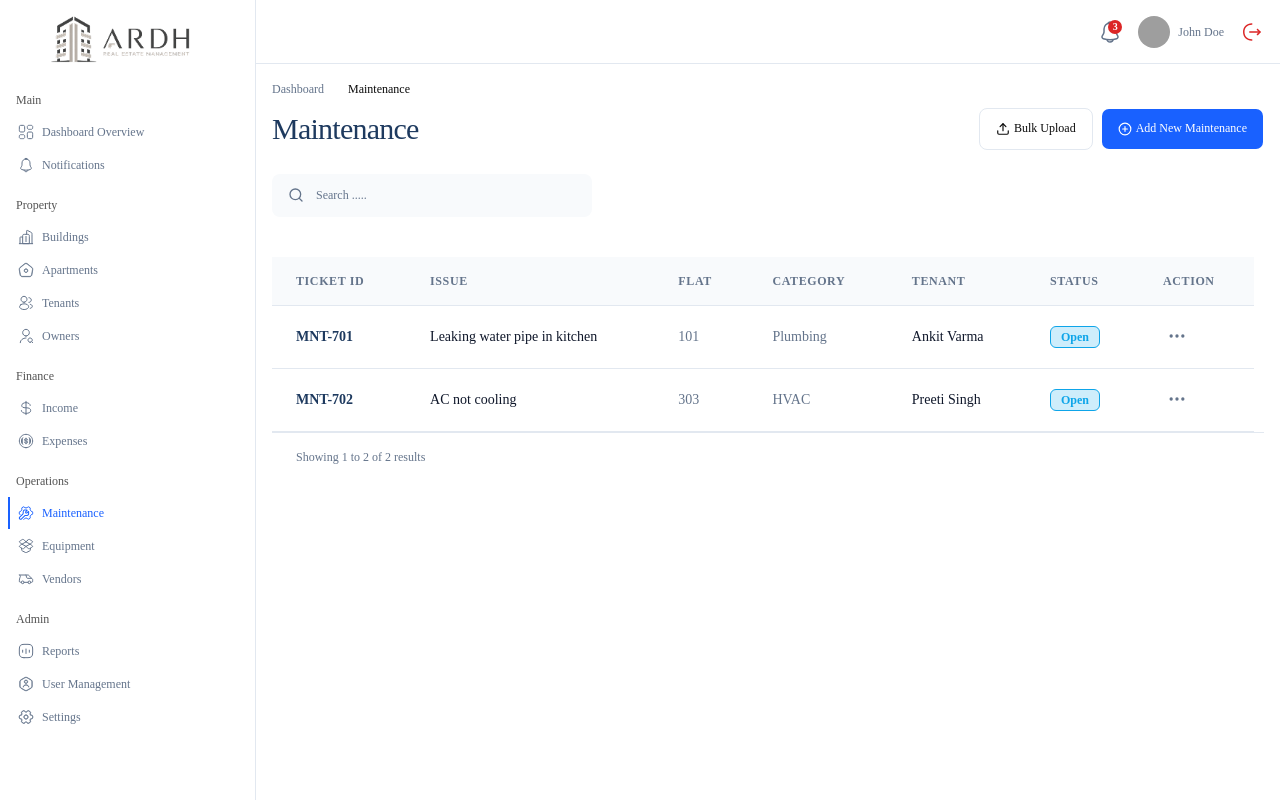
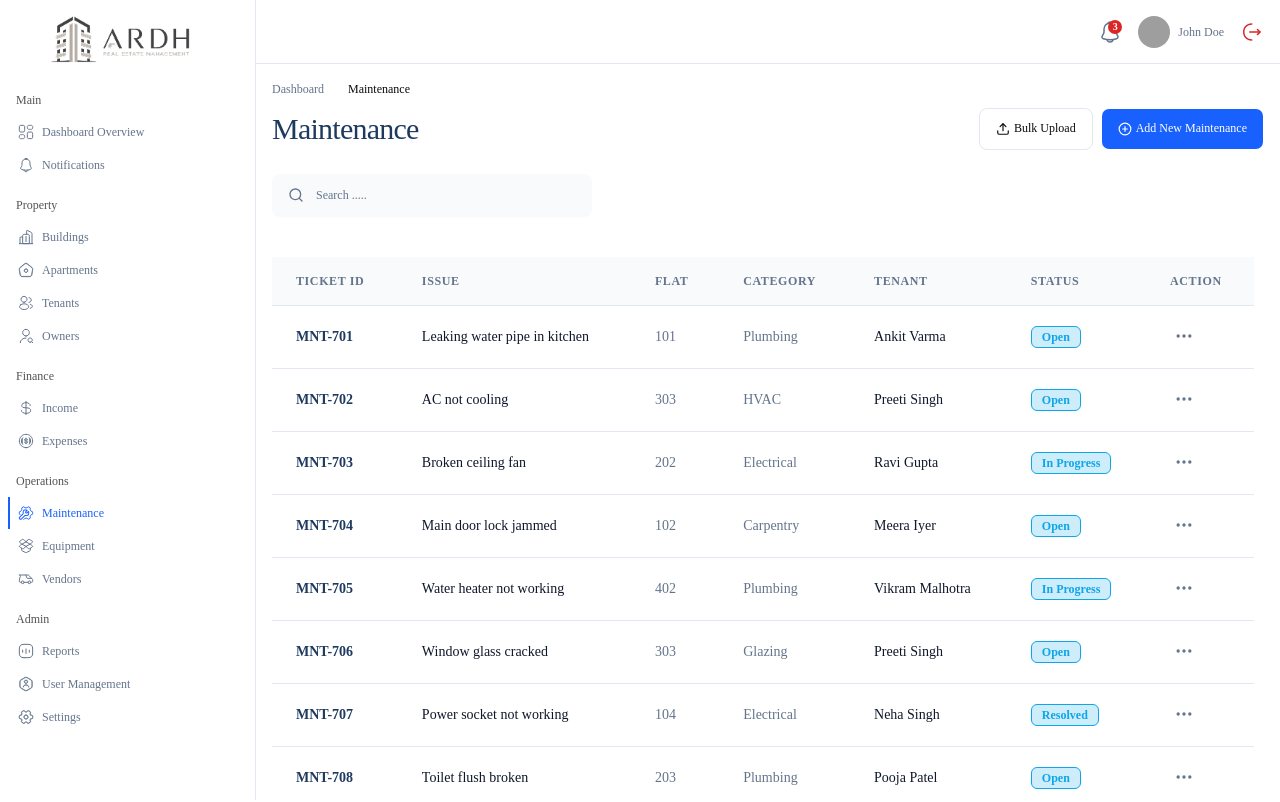
Before and after one commit to ArunRoy404/ardh-frontend, a React (Vite) app: page /maintenance in a window 1280 px wide. Shown: the top 802 px of the page. Built offline with nearby package versions, Linux system fonts and the light colour scheme; grey boxes are pictures that could not be loaded; some icons are missing.

Commit message:
feat: implement maintenance and apartment pages with zustand data stores and responsive list components

```diff
--- a/src/components/Apartments/ApartmentsList/ApartmentsList.jsx
+++ b/src/components/Apartments/ApartmentsList/ApartmentsList.jsx
@@ -1,8 +1,11 @@
 import CommonSearch from "@/components/shared/CommonSearch/CommonSearch"
 import ApartmentsTable from "./ApartmentsTable"
 import ApartmentCardsContainer from "./ApartmentCardsContainer"
+import useApartmentStore from "@/dummyDataStore/useApartmentStore"
 
-const ApartmentsList = ({ data, loading = false }) => {
+const ApartmentsList = () => {
+  const { apartmentRecords } = useApartmentStore()
+
   return (
     <>
       <CommonSearch />
@@ -10,8 +13,7 @@ const ApartmentsList = ({ data, loading = false }) => {
       {/* Cards for small screens */}
       <div className="block md:hidden">
         <ApartmentCardsContainer
-          data={data}
-          loading={loading}
+          data={apartmentRecords}
           actionKey="id"
           itemsPerPage={10}
           emptyMessage="No apartments found."
@@ -20,7 +22,7 @@ const ApartmentsList = ({ data, loading = false }) => {
 
       {/* Table for medium+ screens */}
       <div className="hidden md:block">
-        <ApartmentsTable data={data} loading={loading} />
+        <ApartmentsTable data={apartmentRecords} />
       </div>
     </>
   )
--- a/src/components/Maintenance/MaintenanceList/MaintenanceList.jsx
+++ b/src/components/Maintenance/MaintenanceList/MaintenanceList.jsx
@@ -1,8 +1,11 @@
 import CommonSearch from "@/components/shared/CommonSearch/CommonSearch"
 import MaintenanceTable from "./MaintenanceTable"
 import MaintenanceCardsContainer from "./MaintenanceCardsContainer"
+import useMaintenanceStore from "@/dummyDataStore/useMaintenanceStore"
 
-const MaintenanceList = ({ data, loading = false }) => {
+const MaintenanceList = () => {
+  const { maintenanceRecords } = useMaintenanceStore()
+
   return (
     <>
       <CommonSearch />
@@ -10,8 +13,7 @@ const MaintenanceList = ({ data, loading = false }) => {
       {/* Cards for small screens */}
       <div className="block md:hidden">
         <MaintenanceCardsContainer
-          data={data}
-          loading={loading}
+          data={maintenanceRecords}
           actionKey="id"
           itemsPerPage={10}
           emptyMessage="No maintenance requests found."
@@ -20,7 +22,7 @@ const MaintenanceList = ({ data, loading = false }) => {
 
       {/* Table for medium+ screens */}
       <div className="hidden md:block">
-        <MaintenanceTable data={data} loading={loading} />
+        <MaintenanceTable data={maintenanceRecords} />
       </div>
     </>
   )
--- /dev/null
+++ b/src/dummyData/apartmentRecords.js
@@ -0,0 +1,31 @@
+export const apartmentRecords = [
+    { id: 1, flat: "101", type: "2BHK", floor: 1, tenant: "Ankit Varma", rent: "₹30,000", status: "Occupied" },
+    { id: 2, flat: "102", type: "3BHK", floor: 2, tenant: "Neha Singh", rent: "₹30,000", status: "Occupied" },
+    { id: 3, flat: "103", type: "2BHK", floor: 1, tenant: "-", rent: "₹20,000", status: "Vacant" },
+    { id: 4, flat: "104", type: "1BHK", floor: 1, tenant: "Amit Sharma", rent: "₹15,000", status: "Occupied" },
+    { id: 5, flat: "201", type: "3BHK", floor: 2, tenant: "-", rent: "₹28,000", status: "Vacant" },
+    { id: 6, flat: "202", type: "2BHK", floor: 2, tenant: "Rahul Gupta", rent: "₹22,000", status: "Occupied" },
+    { id: 7, flat: "203", type: "2BHK", floor: 2, tenant: "Pooja Patel", rent: "₹23,000", status: "Occupied" },
+    { id: 8, flat: "301", type: "4BHK", floor: 3, tenant: "-", rent: "₹45,000", status: "Vacant" },
+    { id: 9, flat: "302", type: "3BHK", floor: 3, tenant: "Suresh Kumar", rent: "₹35,000", status: "Occupied" },
+    { id: 10, flat: "303", type: "2BHK", floor: 3, tenant: "Preeti Singh", rent: "₹24,000", status: "Occupied" },
+    { id: 11, flat: "401", type: "1BHK", floor: 4, tenant: "-", rent: "₹16,000", status: "Vacant" },
+    { id: 12, flat: "402", type: "2BHK", floor: 4, tenant: "Vikram Malhotra", rent: "₹25,000", status: "Occupied" },
+    { id: 13, flat: "501", type: "3BHK", floor: 5, tenant: "Meera Iyer", rent: "₹32,000", status: "Occupied" },
+    { id: 14, flat: "502", type: "2BHK", floor: 5, tenant: "-", rent: "₹22,000", status: "Vacant" },
+    { id: 15, flat: "601", type: "4BHK", floor: 6, tenant: "Ravi Gupta", rent: "₹48,000", status: "Occupied" },
+    { id: 16, flat: "602", type: "2BHK", floor: 6, tenant: "-", rent: "₹24,000", status: "Vacant" },
+    { id: 17, flat: "701", type: "1BHK", floor: 7, tenant: "Neha Singh", rent: "₹18,000", status: "Occupied" },
+    { id: 18, flat: "702", type: "3BHK", floor: 7, tenant: "-", rent: "₹36,000", status: "Vacant" },
+]
+
+export const getStatusBadge = (status) => {
+    switch (status.toLowerCase()) {
+        case "occupied":
+            return "bg-success-tag-bg border border-success-tag-border text-success-tag-text"
+        case "vacant":
+            return "bg-progress-tag-bg border border-progress-tag-border text-progress-tag-text"
+        default:
+            return ""
+    }
+}
--- /dev/null
+++ b/src/dummyData/maintenanceRecords.js
@@ -0,0 +1,33 @@
+export const maintenanceRecords = [
+    { id: 101, ticketId: "MNT-701", issue: "Leaking water pipe in kitchen", type: "Plumbing", floor: 1, tenant: "Ankit Varma", status: "Open", flat: "101" },
+    { id: 102, ticketId: "MNT-702", issue: "AC not cooling", type: "HVAC", floor: 3, tenant: "Preeti Singh", status: "Open", flat: "303" },
+    { id: 103, ticketId: "MNT-703", issue: "Broken ceiling fan", type: "Electrical", floor: 2, tenant: "Ravi Gupta", status: "In Progress", flat: "202" },
+    { id: 104, ticketId: "MNT-704", issue: "Main door lock jammed", type: "Carpentry", floor: 1, tenant: "Meera Iyer", status: "Open", flat: "102" },
+    { id: 105, ticketId: "MNT-705", issue: "Water heater not working", type: "Plumbing", floor: 4, tenant: "Vikram Malhotra", status: "In Progress", flat: "402" },
+    { id: 106, ticketId: "MNT-706", issue: "Window glass cracked", type: "Glazing", floor: 3, tenant: "Preeti Singh", status: "Open", flat: "303" },
+    { id: 107, ticketId: "MNT-707", issue: "Power socket not working", type: "Electrical", floor: 1, tenant: "Neha Singh", status: "Resolved", flat: "104" },
+    { id: 108, ticketId: "MNT-708", issue: "Toilet flush broken", type: "Plumbing", floor: 2, tenant: "Pooja Patel", status: "Open", flat: "203" },
+    { id: 109, ticketId: "MNT-709", issue: "Kitchen cabinet hinge loose", type: "Carpentry", floor: 3, tenant: "Suresh Kumar", status: "Open", flat: "302" },
+    { id: 110, ticketId: "MNT-710", issue: "Intercom not functioning", type: "Electrical", floor: 1, tenant: "Ankit Varma", status: "In Progress", flat: "101" },
+    { id: 111, ticketId: "MNT-711", issue: "Paint peeling off walls", type: "Painting", floor: 2, tenant: "Rahul Gupta", status: "Open", flat: "201" },
+    { id: 112, ticketId: "MNT-712", issue: "Geyser leaking water", type: "Plumbing", floor: 4, tenant: "Vikram Malhotra", status: "Resolved", flat: "401" },
+    { id: 113, ticketId: "MNT-713", issue: "Smoke detector beeping", type: "Safety", floor: 3, tenant: "Preeti Singh", status: "Open", flat: "301" },
+    { id: 114, ticketId: "MNT-714", issue: "Mosquito mesh torn", type: "General", floor: 2, tenant: "Pooja Patel", status: "Open", flat: "203" },
+    { id: 115, ticketId: "MNT-715", issue: "TV cable port damaged", type: "Electrical", floor: 1, tenant: "Meera Iyer", status: "In Progress", flat: "102" },
+    { id: 116, ticketId: "MNT-716", issue: "Balcony railing loose", type: "Structural", floor: 4, tenant: "Vikram Malhotra", status: "Open", flat: "402" },
+    { id: 117, ticketId: "MNT-717", issue: "Doorbell not working", type: "Electrical", floor: 2, tenant: "Ravi Gupta", status: "Resolved", flat: "202" },
+    { id: 118, ticketId: "MNT-718", issue: "Cracks in wall plaster", type: "Painting", floor: 3, tenant: "Suresh Kumar", status: "Open", flat: "302" },
+]
+
+export const getStatusBadge = (status) => {
+    switch (status.toLowerCase()) {
+        case "open":
+            return "bg-open-tag-bg border border-open-tag-border text-open-tag-text"
+        case "in progress":
+            return "bg-progress-tag-bg border border-progress-tag-border text-progress-tag-text"
+        case "resolved":
+            return "bg-success-tag-bg border border-success-tag-border text-success-tag-text"
+        default:
+            return ""
+    }
+}
--- /dev/null
+++ b/src/dummyDataStore/useApartmentStore.js
@@ -0,0 +1,9 @@
+import { create } from "zustand"
+import { apartmentRecords } from "../dummyData/apartmentRecords"
+
+const useApartmentStore = create((set) => ({
+    apartmentRecords,
+    setApartmentRecords: (newData) => set({ apartmentRecords: newData }),
+}))
+
+export default useApartmentStore
--- a/src/dummyDataStore/useMaintenanceStore.js
+++ b/src/dummyDataStore/useMaintenanceStore.js
@@ -1,9 +1,12 @@
 import { create } from "zustand"
 import { openMaintenance } from "../dummyData/openMaintenance"
+import { maintenanceRecords } from "../dummyData/maintenanceRecords"
 
 const useMaintenanceStore = create((set) => ({
     openMaintenance,
+    maintenanceRecords,
     setOpenMaintenance: (newData) => set({ openMaintenance: newData }),
+    setMaintenanceRecords: (newData) => set({ maintenanceRecords: newData }),
 }))
 
 export default useMaintenanceStore
--- a/src/pages/dashboard/ApartmentsPage.jsx
+++ b/src/pages/dashboard/ApartmentsPage.jsx
@@ -2,27 +2,9 @@ import ApartmentsList from "@/components/Apartments/ApartmentsList/ApartmentsLis
 import DashboardHeader from "@/components/DashboardLayout/DashbaordHeader";
 import { Button } from "@/components/ui/button";
 import { Upload } from "lucide-react";
-import { useMemo } from "react";
 import AddApartment from "@/components/Apartments/AddApartment/AddApartment";
 
 const ApartmentsPage = () => {
-  // Apartments Mock Data (12 items for pagination demo)
-  const apartmentsData = useMemo(() => [
-    { id: 1, flat: "101", type: "2BHK", floor: 1, tenant: "Ankit Varma", rent: "₹30,000", status: "Occupied" },
-    { id: 2, flat: "102", type: "3BHK", floor: 2, tenant: "Neha Singh", rent: "₹30,000", status: "Occupied" },
-    { id: 3, flat: "103", type: "2BHK", floor: 1, tenant: "-", rent: "₹20,000", status: "Vacant" },
-    { id: 4, flat: "104", type: "1BHK", floor: 1, tenant: "Amit Sharma", rent: "₹15,000", status: "Occupied" },
-    { id: 5, flat: "201", type: "3BHK", floor: 2, tenant: "-", rent: "₹28,000", status: "Vacant" },
-    { id: 6, flat: "202", type: "2BHK", floor: 2, tenant: "Rahul Gupta", rent: "₹22,000", status: "Occupied" },
-    { id: 7, flat: "203", type: "2BHK", floor: 2, tenant: "Pooja Patel", rent: "₹23,000", status: "Occupied" },
-    { id: 8, flat: "301", type: "4BHK", floor: 3, tenant: "-", rent: "₹45,000", status: "Vacant" },
-    { id: 9, flat: "302", type: "3BHK", floor: 3, tenant: "Suresh Kumar", rent: "₹35,000", status: "Occupied" },
-    { id: 10, flat: "303", type: "2BHK", floor: 3, tenant: "Preeti Singh", rent: "₹24,000", status: "Occupied" },
-    { id: 11, flat: "401", type: "1BHK", floor: 4, tenant: "-", rent: "₹16,000", status: "Vacant" },
-    { id: 12, flat: "402", type: "2BHK", floor: 4, tenant: "Vikram Malhotra", rent: "₹25,000", status: "Occupied" },
-  ], [])
-
-
   return (
     <>
       {/* Header Block */}
@@ -40,9 +22,7 @@ const ApartmentsPage = () => {
       </DashboardHeader>
 
 
-      <ApartmentsList
-        data={apartmentsData}
-      />
+      <ApartmentsList />
     </>
   );
 };
--- a/src/pages/dashboard/MaintenancePage.jsx
+++ b/src/pages/dashboard/MaintenancePage.jsx
@@ -2,16 +2,8 @@ import DashboardHeader from "@/components/DashboardLayout/DashbaordHeader";
 import MaintenanceList from "@/components/Maintenance/MaintenanceList/MaintenanceList";
 import { Button } from "@/components/ui/button";
 import { PlusCircle, Upload } from "lucide-react";
-import { useMemo } from "react";
 
 const MaintenancePage = () => {
-  // Maintenance Mock Data
-  const maintenanceData = useMemo(() => [
-    { id: 101, ticketId: "MNT-701", issue: "Leaking water pipe in kitchen", type: "Plumbing", floor: 1, tenant: "Ankit Varma", status: "Open", flat: "101" },
-    { id: 102, ticketId: "MNT-702", issue: "AC not cooling", type: "HVAC", floor: 3, tenant: "Preeti Singh", status: "Open", flat: "303" },
-  ], [])
-
-
   return (
     <>
       {/* Header Block */}
@@ -31,9 +23,7 @@ const MaintenancePage = () => {
         </div>
       </DashboardHeader>
 
-      <MaintenanceList
-        data={maintenanceData}
-      />
+      <MaintenanceList />
     </>
   );
 };
```
